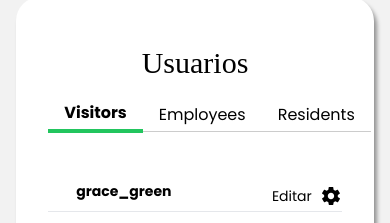
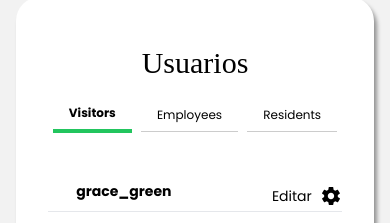
Before and after one commit to Fabio-Alfredo/deploy_definit, a React (Vite) app in the folder safeHouse-frontEnd/: page / in a window 390 px wide. Shown: the part 152-375 px from the top of the page. Built offline with nearby package versions, Linux system fonts and the light colour scheme; a web font is replaced by a local one.

Commit message:
add: final ajust of tab in responsive desing :art:

```diff
--- a/safeHouse-frontEnd/src/components/ListViewComponents/ListContainer.jsx
+++ b/safeHouse-frontEnd/src/components/ListViewComponents/ListContainer.jsx
@@ -28,7 +28,7 @@ const ListContainer = () => {
 
     return (
         <div className="flex flex-col justify-center h-fit ">
-            <div className="list-header mr-5">
+            <div className="list-header">
                 <TabOpt toggle={toggle} setToggle={setToggle} />
             </div>
 
--- a/safeHouse-frontEnd/src/components/ListViewComponents/TabOpt.jsx
+++ b/safeHouse-frontEnd/src/components/ListViewComponents/TabOpt.jsx
@@ -1,6 +1,6 @@
 const TabOpt = ({ toggle, setToggle }) => {
     return (
-        <ul className="flex justify-around items-center mb-10 font-popins">
+        <ul className="flex justify-around items-center mb-10 font-popins sm:text-base text-xs">
             {/* Employees, Residents and Visitors */}
             <li style={toggle === 1 ? { fontWeight: 'bold' , borderBottom: '4px solid #22c55e', padding: '0.5rem 1rem' } : { borderBottom: '1px solid #ccc', padding: '0.5rem 1rem' }}>
                 <button className="text-black " onClick={() => setToggle(1)}>
```
